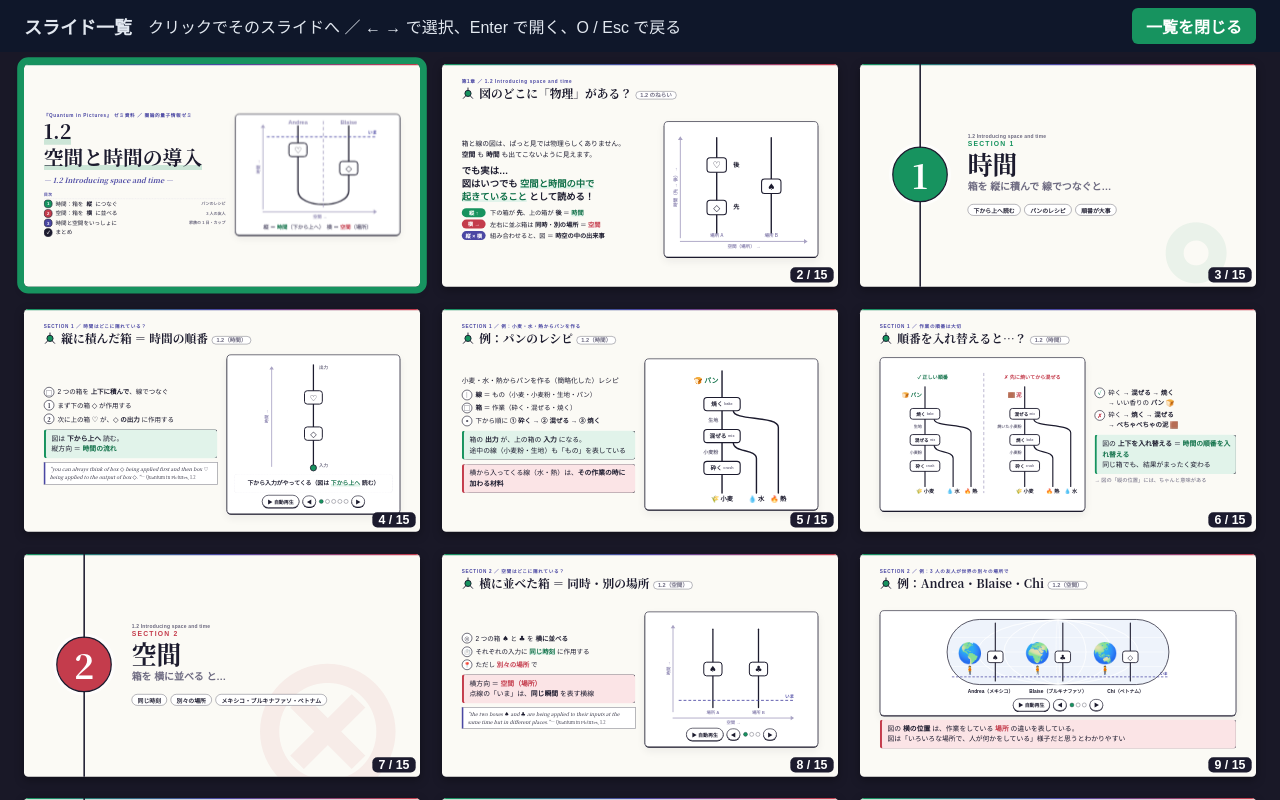
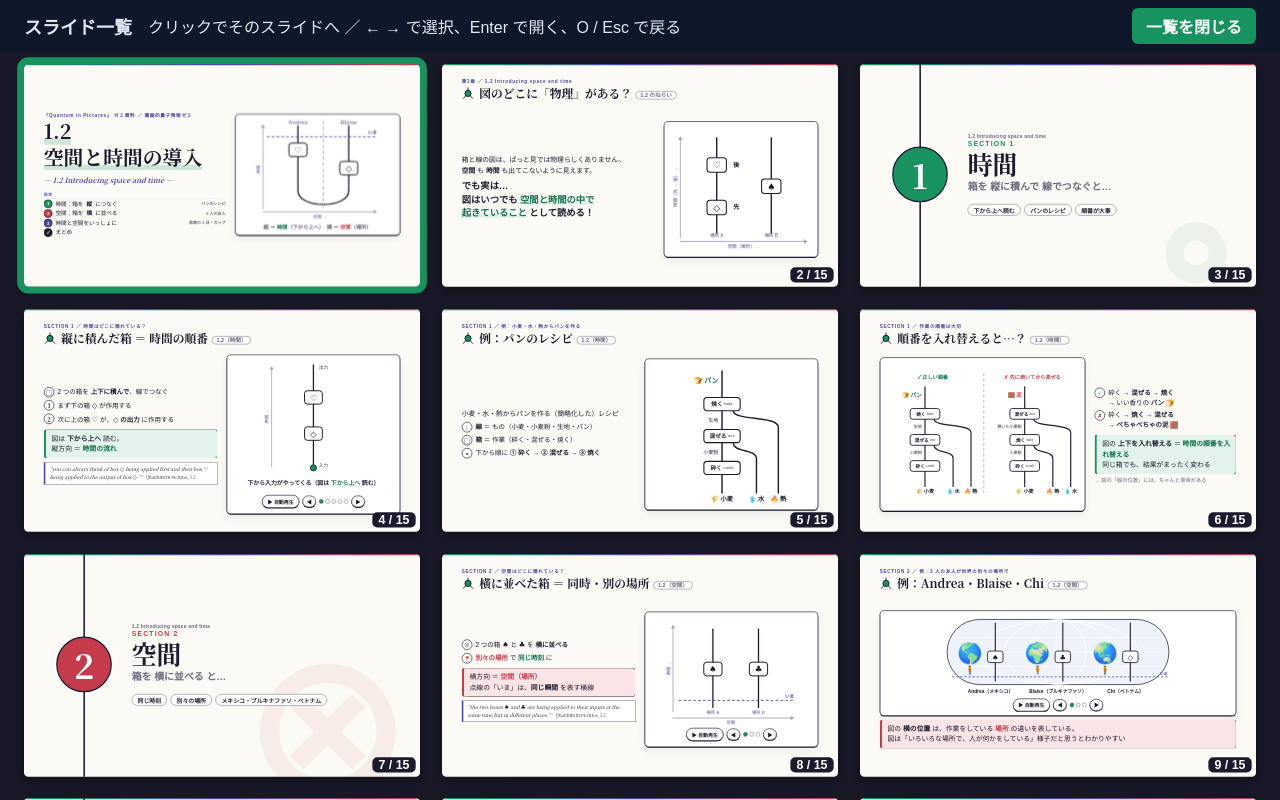
Before and after one commit to Lemon2312/quantum-computing-seminar, a plain HTML site: page 圏論的量子情報ゼミ/QiP_1.2_空間と時間.html in a window 1280 px wide. Both pictures are taken after a click on the button "一覧 (O)". Drawn offline with Linux system fonts and the light colour scheme.

Commit message:
圏論的量子情報ゼミ 1.2：説明の枠・項目をさらに削る
- 2 ページ：「縦 ↑ … 横 → … 縦 × 横 …」の対応の 3 行を削除
- 5 ページ：「箱の出力が、上の箱の入力になる…」「横から入ってくる線（水・熱）は…」の 2 つの枠を削除
- 8 ページ：「それぞれの入力に同じ時刻に作用する／ただし別々の場所で」を「別々の場所で同じ時刻に」の 1 行に
- まとめ：5 番（縦と横を組み合わせると時空になる）を削除し、カップの項目を 5 番に
- 11 ページの説明枠は前回の改訂で削除済み

Co-Authored-By: Claude Opus 5.5 <noreply@anthropic.com>
Claude-Session: https://claude.ai/code/session_01F27NkDif1uC6xzQSiudgjY

```diff
--- a/圏論的量子情報ゼミ/QiP_1.2_空間と時間.html
+++ b/圏論的量子情報ゼミ/QiP_1.2_空間と時間.html
@@ -500,11 +500,6 @@ body.tool-none #stage{-webkit-user-select:text;user-select:text;-webkit-touch-ca
     <div>
       <p class="lead pop">箱と線の図は、ぱっと見では物理らしくありません。<br><b>空間</b> も <b>時間</b> も出てこないように見えます。</p>
       <div class="bigmsg pop" style="--d:.1s">でも実は…<br>図はいつでも <b class="k">空間と時間の中で<br>起きていること</b> として読める！</div>
-      <div class="kv">
-        <span class="kk t frag">縦 ↑</span><span class="frag">下の箱が <b>先</b>、上の箱が <b>後</b> ＝ <b class="k">時間</b></span>
-        <span class="kk s frag">横 →</span><span class="frag">左右に並ぶ箱は <b>同時</b>・<b>別の場所</b> ＝ <b class="kb">空間</b></span>
-        <span class="kk ts frag">縦 × 横</span><span class="frag">組み合わせると、図 ＝ <b>時空の中の出来事</b></span>
-      </div>
     </div>
     <div class="card pop" style="--d:.2s"><div id="msgDiag"></div></div>
   </div>
@@ -557,8 +552,6 @@ body.tool-none #stage{-webkit-user-select:text;user-select:text;-webkit-touch-ca
         <li class="pop" style="--d:.12s"><span class="ico">□</span><span><b>箱</b> ＝ 作業（砕く・混ぜる・焼く）</span></li>
         <li class="pop" style="--d:.18s"><span class="ico">∘</span><span>下から順に <b>① 砕く → ② 混ぜる → ③ 焼く</b></span></li>
       </ul>
-      <div class="point frag">箱の <b>出力</b> が、上の箱の <b>入力</b> になる。<br>途中の線（小麦粉・生地）も「もの」を表している</div>
-      <div class="point blue frag">横から入ってくる線（水・熱）は、<b>その作業の時に加わる材料</b></div>
     </div>
     <div class="card stp pop" id="dgRecipe" style="--d:.2s;--h:450px"></div>
   </div>
@@ -606,8 +599,7 @@ body.tool-none #stage{-webkit-user-select:text;user-select:text;-webkit-touch-ca
     <div>
       <ul class="plain">
         <li class="pop"><span class="ico">⊗</span><span>2 つの箱 <b class="suit">♠</b> と <b class="suit">♣</b> を <b>横に並べる</b></span></li>
-        <li class="pop" style="--d:.08s"><span class="ico">⏱️</span><span>それぞれの入力に <b class="k">同じ時刻</b> に作用する</span></li>
-        <li class="pop" style="--d:.16s"><span class="ico">📍</span><span>ただし <b class="kb">別々の場所</b> で</span></li>
+        <li class="pop" style="--d:.08s"><span class="ico">📍</span><span><b class="kb">別々の場所</b> で <b class="k">同じ時刻</b> に</span></li>
       </ul>
       <div class="point blue frag">横方向 ＝ <b class="kb">空間（場所）</b><br>点線の「いま」は、<b>同じ瞬間</b> を表す横線</div>
       <div class="quote frag">“the two boxes <span class="suit">♠</span> and <span class="suit">♣</span> are being applied to their inputs at the same time but in different places.”<small>— Quantum in Pictures, 1.2</small></div>
@@ -725,8 +717,7 @@ body.tool-none #stage{-webkit-user-select:text;user-select:text;-webkit-touch-ca
     <div class="sl pop" style="--d:0.07s;--c:var(--accent)"><span class="sl-n">2</span><div><b>縦に積む ＝ 時間</b>：下の箱が先、上の箱はその出力に作用する（図は <b>下から上へ</b>）</div></div>
     <div class="sl pop" style="--d:0.14s;--c:var(--accent)"><span class="sl-n">3</span><div><b>順番は大事</b>：パンのレシピで「混ぜる」と「焼く」を入れ替えると泥になる</div></div>
     <div class="sl pop" style="--d:0.21s;--c:var(--blue)"><span class="sl-n">4</span><div><b>横に並べる ＝ 空間</b>：同じ時刻に、別々の場所で作用する（Andrea・Blaise・Chi）</div></div>
-    <div class="sl pop" style="--d:0.28s;--c:var(--purple)"><span class="sl-n">5</span><div><b>縦と横を組み合わせる</b>と <b class="k">時空</b> になる</div></div>
-    <div class="sl pop" style="--d:0.35s;--c:var(--pink)"><span class="sl-n">6</span><div><b class="k">カップ ⋃</b> ＝ 昔 Chi が 2 人に送った 2 つの粒子。どれだけ離れても <b>線でつながったまま</b> → 量子の不思議へ</div></div>
+    <div class="sl pop" style="--d:0.28s;--c:var(--pink)"><span class="sl-n">5</span><div><b class="k">カップ ⋃</b> ＝ 昔 Chi が 2 人に送った 2 つの粒子。どれだけ離れても <b>線でつながったまま</b> → 量子の不思議へ</div></div>
   </div>
   <div class="pageno"></div>
 </section>
```
